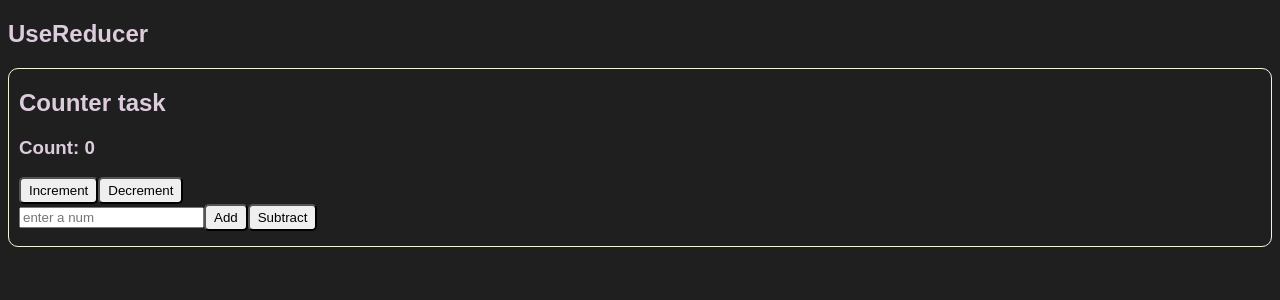
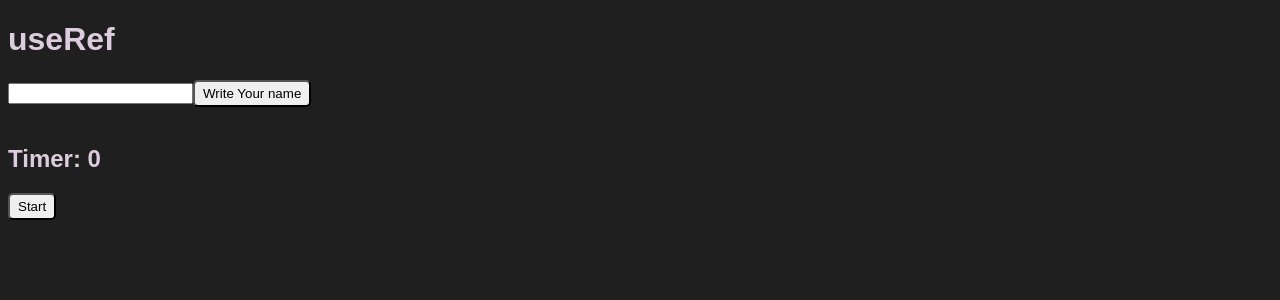
Before and after one commit to khbmh/reactMonster, a React (Vite) app in the folder reactHooks/: page / in a window 1280 px wide. Shown: the top 300 px of the page. Built offline with nearby package versions, Linux system fonts and the light colour scheme.

Commit message:
useRef timer

```diff
--- a/reactHooks/src/App.jsx
+++ b/reactHooks/src/App.jsx
@@ -3,14 +3,16 @@ import UseEffect from './useEffect/UseEffect';
 import PropDrill from './propsDrilling/PropDrill';
 import ContextApi from './contextApi/ContextApi';
 import UseReducer from './reducer/UseReducer';
+import Ref from './useRef/Ref';
 
 const App = () => {
   return (
     <main>
       {/* <UseEffect />
       <PropDrill />
-      <ContextApi />*/}
-      <UseReducer />
+      <ContextApi />
+      <UseReducer />*/}
+      <Ref />
     </main>
   );
 };
--- /dev/null
+++ b/reactHooks/src/useRef/Ref.jsx
@@ -0,0 +1,22 @@
+import { useRef } from 'react';
+import RefTimer from './RefTimer';
+
+const Ref = () => {
+  const inputElement = useRef(null);
+  const handleRef = () => {
+    inputElement.current.focus();
+    inputElement.current.value = 'I am ';
+  };
+  return (
+    <div>
+      <h1>useRef</h1>
+      <input type="text" ref={inputElement} />
+      <button onClick={handleRef}>Write Your name</button>
+      <br />
+      <br />
+      <RefTimer />
+    </div>
+  );
+};
+
+export default Ref;
--- /dev/null
+++ b/reactHooks/src/useRef/RefTimer.jsx
@@ -0,0 +1,42 @@
+import { useEffect, useRef, useState } from 'react';
+
+const RefTimer = () => {
+  const [count, setCount] = useState(0);
+  const [isRunning, setIsRunning] = useState(false);
+  const countIntervalRef = useRef(null);
+  useEffect(() => {
+    if (isRunning) {
+      countIntervalRef.current = setInterval(() => {
+        setCount((c) => c + 1);
+      }, 1000);
+    } else {
+      clearInterval(countIntervalRef.current);
+    }
+    return () => {
+      clearInterval(countIntervalRef.current);
+    };
+  }, [isRunning]);
+  const handleStart = () => {
+    setIsRunning(true);
+  };
+  const handleStop = () => {
+    setIsRunning((e) => !e);
+  };
+  const handleReset = () => {
+    setIsRunning(false);
+    setCount(0);
+  };
+
+  return (
+    <div>
+      <h2>Timer: {count}</h2>
+      {count === 0 && <button onClick={handleStart}>Start</button>}
+      {count > 0 && (
+        <button onClick={handleStop}>{isRunning ? 'Pause' : 'Resume'}</button>
+      )}
+      {count > 0 && <button onClick={handleReset}>Reset</button>}
+    </div>
+  );
+};
+
+export default RefTimer;
```
